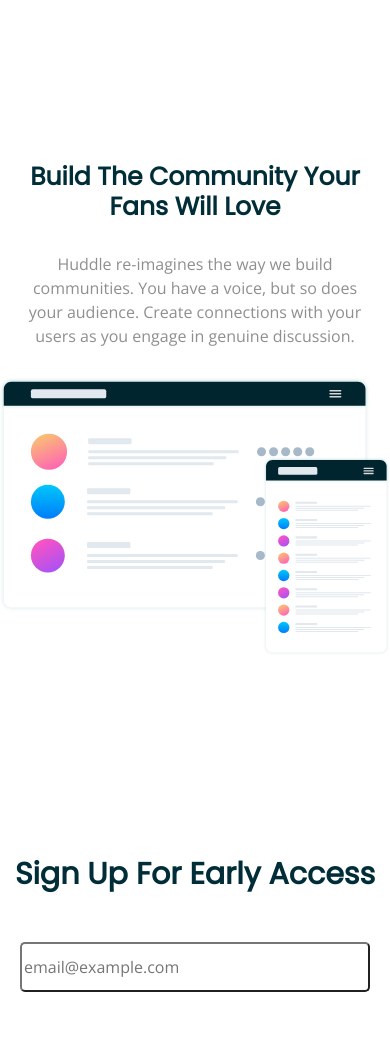
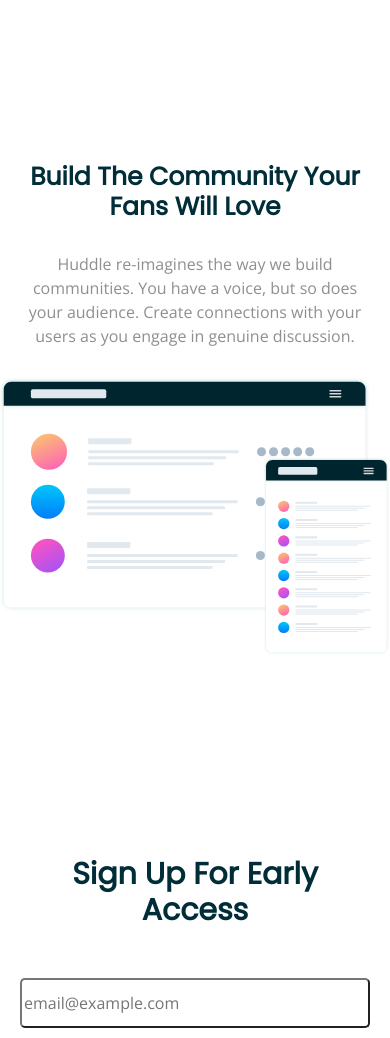
Before and after one commit to FaridaMd/Beginner-Responsive-, a plain HTML site: page index.html in a window 390 px wide. Shown: the part 62-1100 px from the top of the page. Drawn offline with nearby package versions, Linux system fonts and the light colour scheme.

Commit message:
Update mediaquery.css

```diff
--- a/mediaquery.css
+++ b/mediaquery.css
@@ -13,7 +13,7 @@
   h1{
     font-size: 25px;
     margin: 0 ;
-    padding: 0px;
+    padding: 0px 20px;
   }
   p{
     margin: 30px 0px;
```
